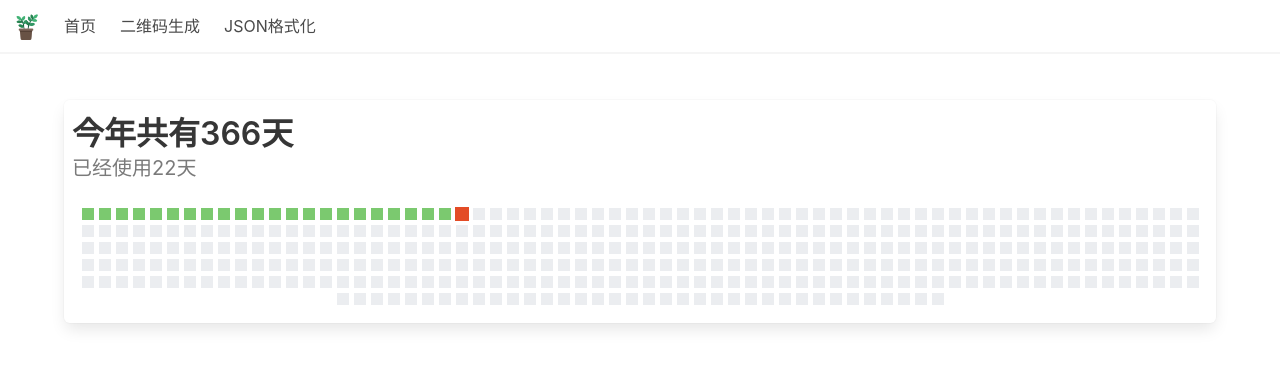
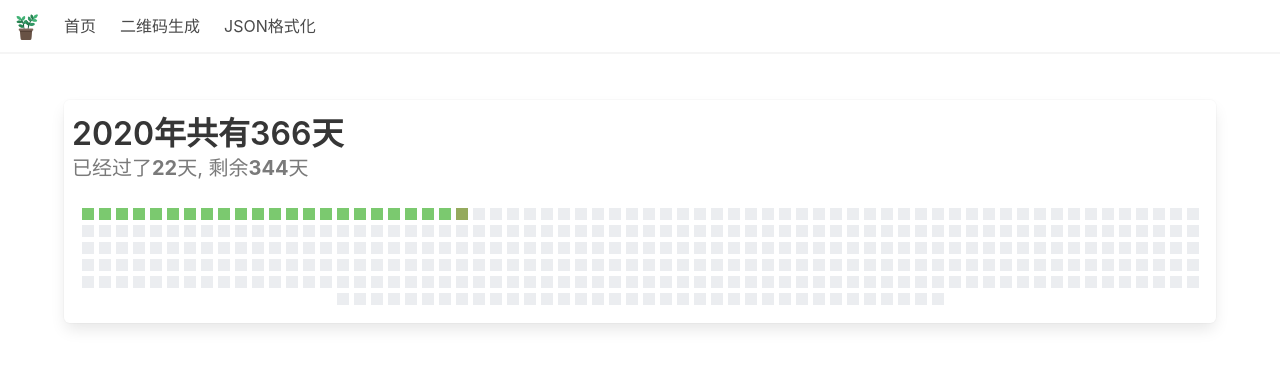
Before and after one commit to lsl233/haha-web, a React (Create React App) app: page /#/lifeTime in a window 1280 px wide. Shown: the top 368 px of the page. Built offline with nearby package versions, Linux system fonts and the light colour scheme.

Commit message:
剩余时间展示

```diff
--- a/src/Views/LifeTime/LifeTime.ts
+++ b/src/Views/LifeTime/LifeTime.ts
@@ -17,6 +17,9 @@ class LifeTime {
     getCurrentDayOfYear(): number {
         return this.currentDayOfYear
     }
+    getCurrentYear() {
+        return this.currentYear
+    }
 
     static isCommonYear(year: number) {
         return ((year % 4 === 0) && (year % 100 !== 0)) || (year % 400 === 0)
--- a/src/Views/LifeTime/index.tsx
+++ b/src/Views/LifeTime/index.tsx
@@ -2,13 +2,16 @@ import React, { useState, useEffect } from 'react'
 import LifeTime from './LifeTime'
 import './style.scss'
 
-const About: React.FC = () => {
+const LifeTiView: React.FC = () => {
     const [dayOfYear, setDayOfYear] = useState<number>(0)
     const [currentDayOfYear, setCurrentDayOfYear] = useState<number>(0)
+    const [currentYear, setCurrentYear] = useState<number>(0)
+
     useEffect(() => {
         const lifeTime = new LifeTime()
         setDayOfYear(lifeTime.getDayOfYear())
         setCurrentDayOfYear(lifeTime.getCurrentDayOfYear())
+        setCurrentYear(lifeTime.getCurrentYear())
     }, [])
 
     function renderTimeBlock() {
@@ -28,8 +31,8 @@ const About: React.FC = () => {
     return (
         <div className="container">
             <article className=" life-time panel is-primary">
-                <h3 className="title">今年共有{dayOfYear}天</h3>
-                <p className="subtitle">已经使用{currentDayOfYear}天</p>
+                <h3 className="title">{currentYear}年共有{dayOfYear}天</h3>
+                <p className="subtitle">已经过了<b>{currentDayOfYear}</b>天, 剩余<b>{dayOfYear - currentDayOfYear}</b>天</p>
                 <div className="time-block flex">
                     {renderTimeBlock()}
                 </div>
@@ -38,4 +41,4 @@ const About: React.FC = () => {
     )
 }
 
-export default About
+export default LifeTiView
--- a/src/Views/LifeTime/style.scss
+++ b/src/Views/LifeTime/style.scss
@@ -13,8 +13,7 @@
         background-color: rgb(235, 237, 240);
 
         &.cureent {
-            // background-color: #e34c26;
-            animation: flicker 1s infinite linear forwards;
+            animation: flicker .8s infinite linear forwards;
             animation-direction: alternate;
         }
 
```
